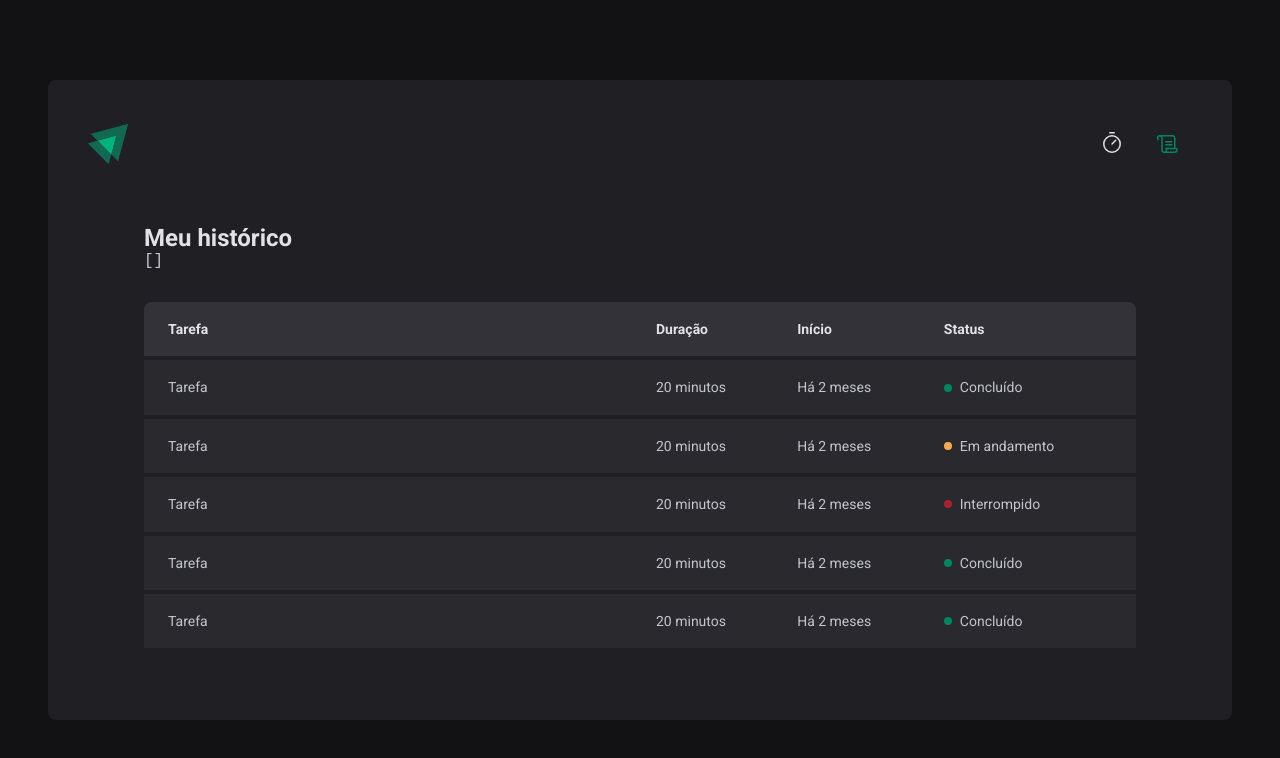
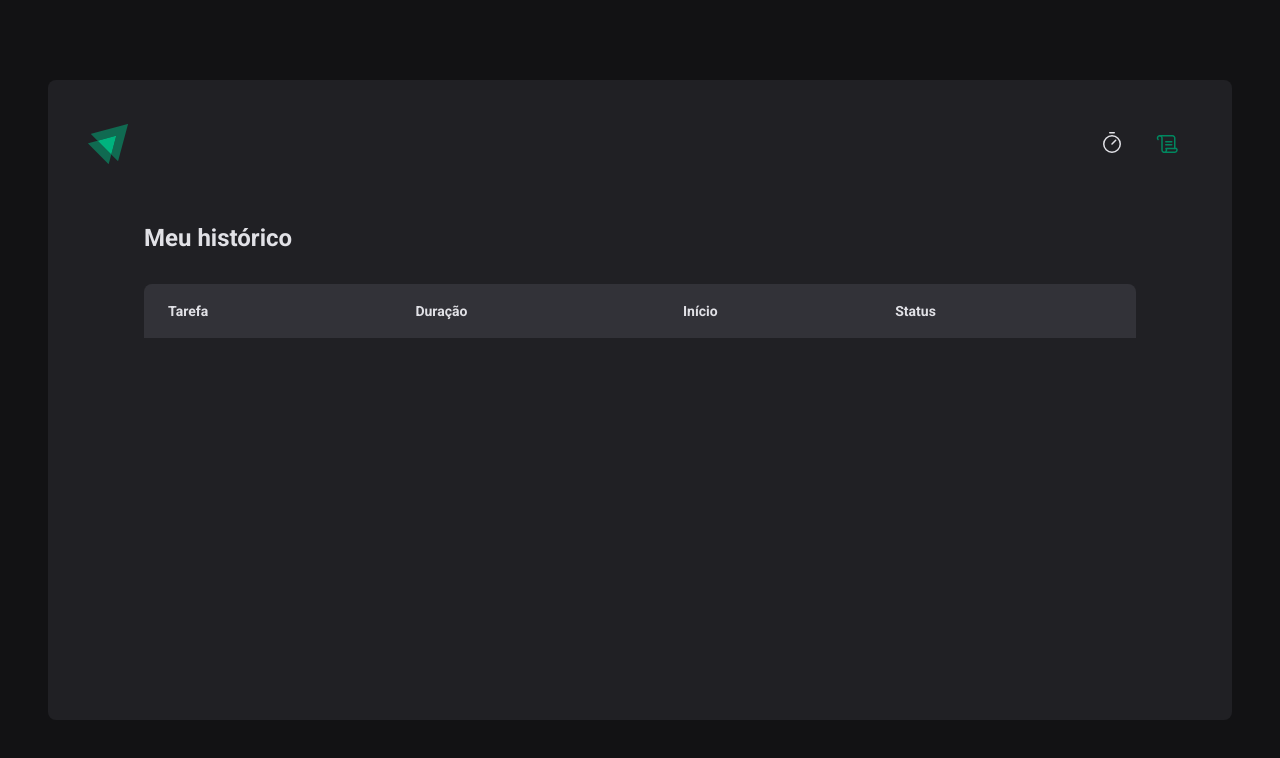
Before and after one commit to Urias01/ignite-timer, a React (Vite) app: page /history in a window 1280 px wide. Shown: the top 758 px of the page. Built offline with nearby package versions, Linux system fonts and the light colour scheme.

Commit message:
listagem do historico

```diff
--- a/src/page/History/index.tsx
+++ b/src/page/History/index.tsx
@@ -8,8 +8,6 @@ export function History() {
   return (
     <HistoryContainer>
       <h1>Meu histórico</h1>
-
-      <pre>{JSON.stringify(cycles, null, 2)}</pre>
 
       <HistoryList>
         <table>
@@ -22,46 +20,32 @@ export function History() {
             </tr>
           </thead>
           <tbody>
-            <tr>
-              <td>Tarefa</td>
-              <td>20 minutos</td>
-              <td>Há 2 meses</td>
-              <td>
-                <Status statusColor="green">Concluído</Status>
-              </td>
-            </tr>
-            <tr>
-              <td>Tarefa</td>
-              <td>20 minutos</td>
-              <td>Há 2 meses</td>
-              <td>
-                <Status statusColor="yellow">Em andamento</Status>
-              </td>
-            </tr>
-            <tr>
-              <td>Tarefa</td>
-              <td>20 minutos</td>
-              <td>Há 2 meses</td>
-              <td>
-                <Status statusColor="red">Interrompido</Status>
-              </td>
-            </tr>
-            <tr>
-              <td>Tarefa</td>
-              <td>20 minutos</td>
-              <td>Há 2 meses</td>
-              <td>
-                <Status statusColor="green">Concluído</Status>
-              </td>
-            </tr>
-            <tr>
-              <td>Tarefa</td>
-              <td>20 minutos</td>
-              <td>Há 2 meses</td>
-              <td>
-                <Status statusColor="green">Concluído</Status>
-              </td>
-            </tr>
+            {cycles.map((cycle) => {
+              return (
+                <tr key={cycle.id}>
+                  <td>{cycle.task}</td>
+                  <td>{cycle.minutesAmount} minutos</td>
+                  <td>
+                    {cycle.startDate.toLocaleDateString('pt-BR', {
+                      day: '2-digit',
+                      month: '2-digit',
+                      year: 'numeric',
+                    })}
+                  </td>
+                  <td>
+                    {cycle.finishedDate && (
+                      <Status statusColor="green">Concluído</Status>
+                    )}
+                    {cycle.interruptedDate && (
+                      <Status statusColor="red">Interrompido</Status>
+                    )}
+                    {!cycle.finishedDate && !cycle.interruptedDate && (
+                      <Status statusColor="yellow">Em andamento</Status>
+                    )}
+                  </td>
+                </tr>
+              )
+            })}
           </tbody>
         </table>
       </HistoryList>
```
